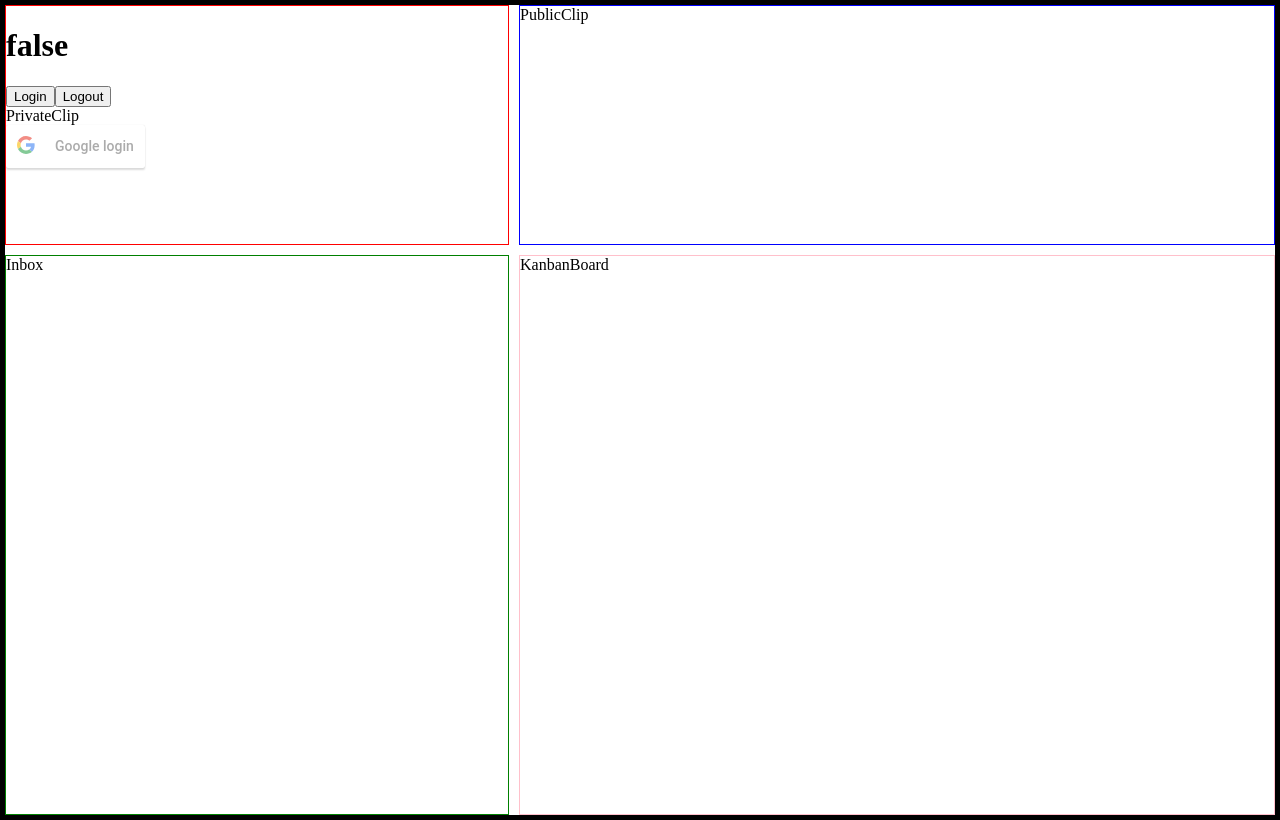
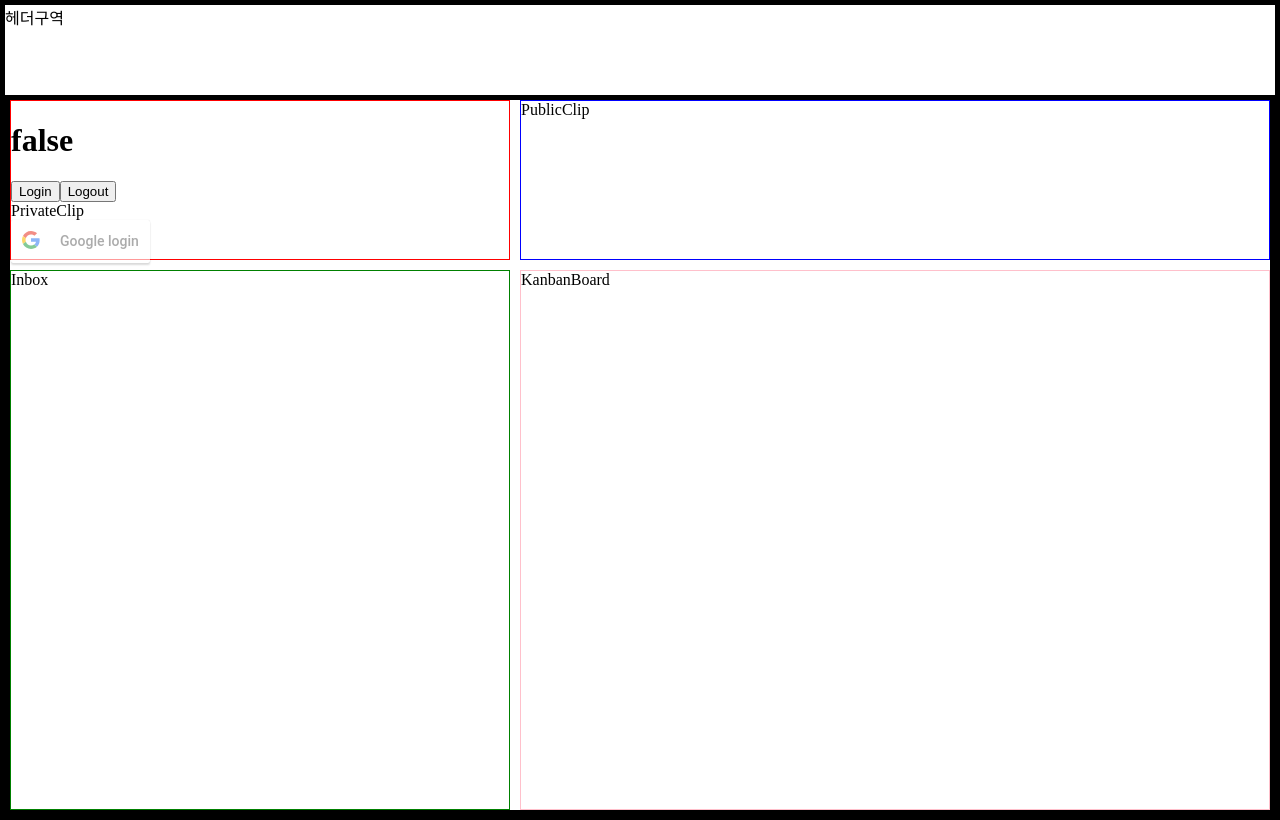
Before and after one commit to SpicyKimChoi/Clip, a React (Create React App) app in the folder client/: page / in a window 1280 px wide. Built offline with nearby package versions, Linux system fonts and the light colour scheme; no server answers.

Commit message:
:rocket: [Add] 전체 레이아웃 변경완료 (#41)

```diff
--- a/client/src/components/atoms/LoginButton.tsx
+++ b/client/src/components/atoms/LoginButton.tsx
@@ -1,5 +1,6 @@
 import React from "react";
 import useLogin from "../../hooks/useLogin";
+
 const LoginButton = () => {
   const { isLogin, onLogin, onLogout } = useLogin();
   return (
--- a/client/src/components/pages/App.tsx
+++ b/client/src/components/pages/App.tsx
@@ -1,33 +1,25 @@
 import React from 'react';
 import styled from 'styled-components';
-import PrivateClip from "../templates/PrivateClip"
 import GlobalStlyes from "../GlobalStyle"
-import PublicClip from '../templates/PublicClip';
-import Inbox from '../templates/Inbox';
-import KanbanBoard from '../templates/KanbanBoard';
-
+import Header from "../templates/top/Header"
+import Combine from "../templates/Combine";
 
 function App() {
   return (
     <Page>
       <GlobalStlyes />
-      <PrivateClip />
-      <PublicClip />
-      <Inbox />
-      <KanbanBoard />
+      <Header />
+      <Combine />
     </Page>
   );
 }
-
 
 const Page = styled.div`
   display: grid;
   border: 5px solid;
   border-color: black;
-  grid-template-columns: 4fr 6fr;
-  grid-template-rows: 30vh 70vh;
+  grid-template-rows: 10vh 90vh;
   margin: 0px;
   grid-gap: 10px;
 `
-
 export default App;
--- /dev/null
+++ b/client/src/components/templates/Combine.tsx
@@ -0,0 +1,29 @@
+import React from 'react';
+import styled from 'styled-components';
+import PrivateClip from "./contents/PrivateClip"
+import PublicClip from './contents/PublicClip';
+import Inbox from './contents/Inbox';
+import KanbanBoard from './contents/KanbanBoard';
+
+const Combine = () => {
+    return (
+        <CombineStyle>
+            <PrivateClip />
+            <PublicClip />
+            <Inbox />
+            <KanbanBoard />
+        </CombineStyle>
+    );
+};
+
+const CombineStyle = styled.div`
+    display: grid;
+    border: 5px solid;
+    border-color: black;
+    grid-template-columns: 4fr 6fr;
+    grid-template-rows: 20vh; 70vh;
+    margin: 0px;
+    grid-gap: 10px;
+`
+
+export default Combine;
--- a/client/src/components/templates/Inbox.tsx
+++ b/client/src/components/templates/contents/Inbox.tsx
@@ -1,6 +1,5 @@
 import React from 'react';
 import styled from 'styled-components'
-import { getDefaultFormatCodeSettings } from 'typescript';
 
 
 const Inbox = () => {
--- a/client/src/components/templates/PrivateClip.tsx
+++ b/client/src/components/templates/contents/PrivateClip.tsx
@@ -1,7 +1,7 @@
 import React from "react";
 import styled from "styled-components";
-import LoginButton from "../atoms/LoginButton";
-import LoginGoogle from "../atoms/LoginGoogle";
+import LoginButton from "../../../components/atoms/LoginButton";
+import LoginGoogle from "../../../components/atoms/LoginGoogle";
 const PrivateClip = () => {
   return (
     <PrivateClipGrid>
--- /dev/null
+++ b/client/src/components/templates/top/Header.tsx
@@ -0,0 +1,14 @@
+import React from 'react';
+import styled from "styled-components";
+
+
+const Header = () => {
+    return (
+        <div>
+            헤더구역
+        </div>
+    );
+};
+
+
+export default Header;
```
Also changed, not shown: client/src/components/templates/contents/KanbanBoard.tsx (renamed from client/src/components/templates/KanbanBoard.tsx), client/src/components/templates/contents/PublicClip.tsx (renamed from client/src/components/templates/PublicClip.tsx), 1 other file (tests, documents, lock files or other folders).
